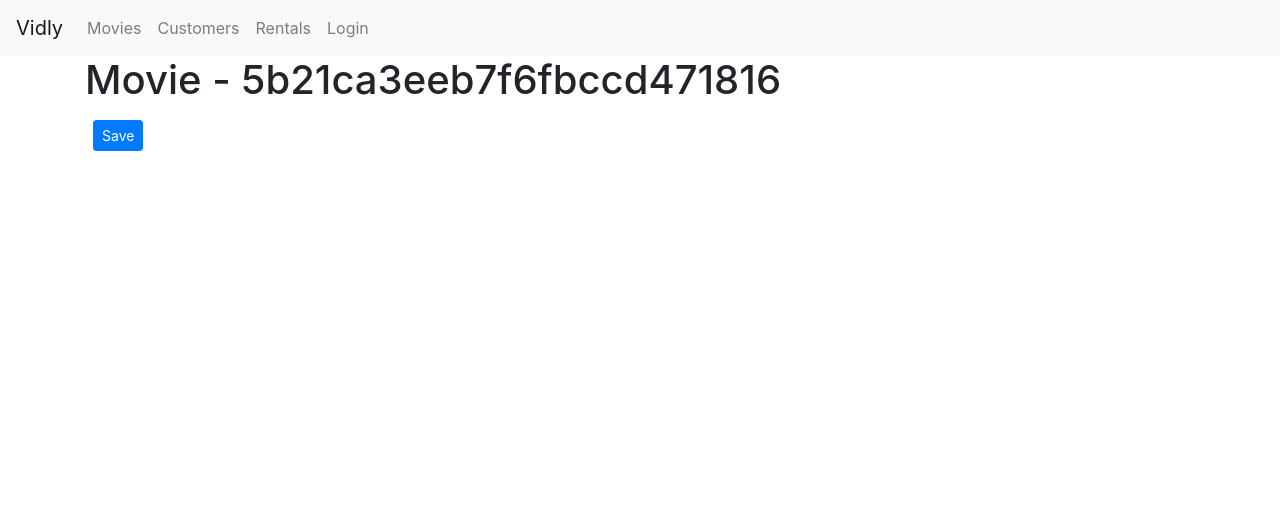
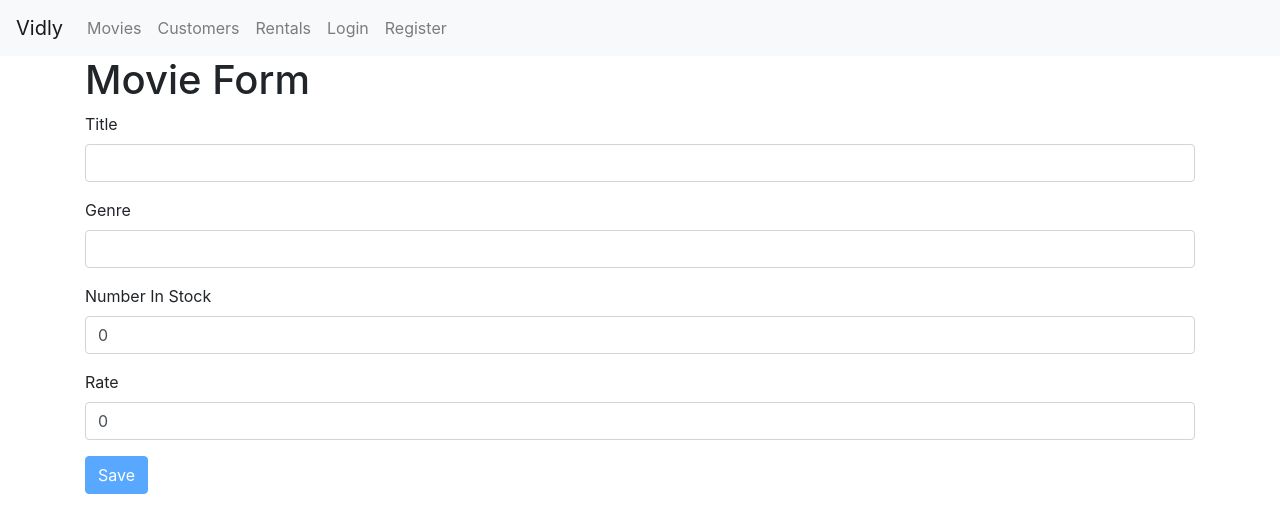
Before and after one commit to Fraser123456/VidlyReactAp, a React (Create React App) app in the folder vidly/: page /movie/5b21ca3eeb7f6fbccd471816 in a window 1280 px wide. Shown: the top 532 px of the page. Built offline with nearby package versions, Linux system fonts and the light colour scheme.

Commit message:
Started the implementation of the movie form

```diff
--- a/vidly/src/App.js
+++ b/vidly/src/App.js
@@ -1,4 +1,5 @@
 import React from 'react';
+import './App.css';
 import { Switch, Route, Redirect } from 'react-router-dom';
 import Movies from './component/movies';
 import NavBar from './component/navbar';
@@ -7,7 +8,7 @@ import Customers from './component/customers';
 import Rentals from './component/rentals';
 import Movie from './component/movie';
 import LoginForm from './component/loginForm';
-import './App.css';
+import RegisterForm from './component/registerFrom';
 
 function App() {
   return (
@@ -16,10 +17,12 @@ function App() {
       <main className="container">
         <Switch>
           <Route path="/login" component={LoginForm} />
+          <Route path="/register" component={RegisterForm} />
           <Route path="/customers" component={Customers} />
           <Route path="/rentals" component={Rentals} />
           <Route path="/not-found" component={NotFound} />
           <Route path="/movie/:Id" component={Movie} />
+          <Route path="/movies/new" component={Movie} />
           <Route path="/movies" component={Movies} />
           <Redirect from="/" exact to="/movies" />
           <Redirect to="/not-found" />
--- /dev/null
+++ b/vidly/src/component/common/form.jsx
@@ -0,0 +1,77 @@
+import React, { Component } from 'react';
+import Joi from 'joi-browser';
+import Input from './input';
+
+class Form extends Component {
+  state = {
+    data: {},
+    errors: {},
+  };
+
+  validate = () => {
+    const options = { abortEarly: false };
+    const { error } = Joi.validate(this.state.data, this.schema, options);
+
+    if (!error) return null;
+
+    const errors = {};
+
+    for (let item of error.details) errors[item.path[0]] = item.message;
+
+    return errors;
+  };
+
+  validateProperty = ({ name, value }) => {
+    const obj = { [name]: value };
+    const schema = { [name]: this.schema[name] };
+    const { error } = Joi.validate(obj, schema);
+    return error ? error.details[0].message : null;
+  };
+
+  handleSubmit = (e) => {
+    e.preventDefault();
+    const errors = this.validate();
+    this.setState({ errors: errors || {} });
+    if (errors) return;
+
+    this.doSubmit();
+  };
+
+  handleChange = ({ currentTarget: input }) => {
+    const errors = { ...this.state.errros };
+    const errorMessage = this.validateProperty(input);
+    if (errorMessage) errors[input.name] = errorMessage;
+    else delete errors[input.name];
+
+    const data = { ...this.state.data };
+    data[input.name] = input.value;
+
+    this.setState({ data, errors });
+  };
+
+  renderButton = (label) => {
+    return (
+      <button className="btn btn-primary" disabled={this.validate()}>
+        {label}
+      </button>
+    );
+  };
+
+  renderInput = (name, label, type = 'text') => {
+    const { data, errors } = this.state;
+    return (
+      <Input
+        type={type}
+        value={data[name]}
+        name={name}
+        lable={label}
+        onChange={this.handleChange}
+        error={errors[name]}
+      />
+    );
+  };
+
+  renderDropDown = () => {};
+}
+
+export default Form;
--- a/vidly/src/component/common/input.jsx
+++ b/vidly/src/component/common/input.jsx
@@ -1,17 +1,10 @@
-import React from "react";
+import React from 'react';
 
-const input = ({ name, lable, onChange, error, value }) => {
+const input = ({ name, lable, error, ...rest }) => {
   return (
     <div className="form-group">
       <label htmlFor={name}>{lable}</label>
-      <input
-        value={value}
-        onChange={onChange}
-        id={name}
-        name={name}
-        type="text"
-        className="form-control"
-      />
+      <input {...rest} id={name} name={name} className="form-control" />
       {error && <div className="alert alert-danger">{error}</div>}
     </div>
   );
--- a/vidly/src/component/loginForm.jsx
+++ b/vidly/src/component/loginForm.jsx
@@ -1,83 +1,31 @@
-import React, { Component } from "react";
-import Joi from "joi-browser";
-import Input from "./common/input";
+import React, { Component } from 'react';
+import Joi from 'joi-browser';
+import Form from './common/form';
 
-class LoginForm extends Component {
+class LoginForm extends Form {
   state = {
-    account: { username: "", password: "" },
+    data: { username: '', password: '' },
     errors: {},
   };
 
   schema = {
-    username: Joi.string().required().label("Username"),
-    password: Joi.string().required().label("Password"),
+    username: Joi.string().required().label('Username'),
+    password: Joi.string().required().label('Password'),
   };
 
-  validate = () => {
-    const options = { abortEarly: false };
-    const { error } = Joi.validate(this.state.account, this.schema, options);
-
-    if (!error) return null;
-
-    const errors = {};
-
-    for (let item of error.details) errors[item.path[0]] = item.message;
-
-    return errors;
-  };
-
-  handleSubmit = (e) => {
-    e.preventDefault();
-
-    const errors = this.validate();
-    this.setState({ errors: errors || {} });
-    if (errors) return;
-  };
-
-  validateProperty = ({ name, value }) => {
-    if (name === "username") {
-      if (value.trim() === "") return "Username is required";
-    }
-    if (name === "password") {
-      if (value.trim() === "") return "Password is required";
-    }
-  };
-
-  handleChange = ({ currentTarget: input }) => {
-    const errors = { ...this.state.errros };
-    const errorMessage = this.validateProperty(input);
-    if (errorMessage) errors[input.name] = errorMessage;
-    else delete errors[input.name];
-
-    const account = { ...this.state.account };
-    account[input.name] = input.value;
-
-    this.setState({ account, errors });
+  doSubmit = () => {
+    console.log('Submitted');
+    //Any other actions specific to this form
   };
 
   render() {
-    const { account, errors } = this.state;
-
     return (
       <div>
         <h1>Login</h1>
         <form onSubmit={this.handleSubmit}>
-          <Input
-            value={account.username}
-            name="username"
-            lable="Usename"
-            onChange={this.handleChange}
-            error={errors.username}
-          />
-          <Input
-            value={account.password}
-            name="password"
-            lable="Password"
-            onChange={this.handleChange}
-            error={errors.password}
-          />
-
-          <button className="btn btn-primary">Login</button>
+          {this.renderInput('username', 'Username')}
+          {this.renderInput('password', 'Password', 'password')}
+          {this.renderButton('Login')}
         </form>
       </div>
     );
--- a/vidly/src/component/movie.jsx
+++ b/vidly/src/component/movie.jsx
@@ -1,17 +1,54 @@
-import React, { Component } from "react";
+import React, { Component } from 'react';
+import Form from './common/form';
+import Joi from 'joi-browser';
 
-const Movie = ({ match, history }) => {
-  return (
-    <div>
-      <h1>Movie - {match.params.Id}</h1>
-      <button
-        className="btn btn-primary btn-sm m-2"
-        onClick={() => history.replace("/movies")}
-      >
-        Save
-      </button>
-    </div>
-  );
-};
+class Movie extends Form {
+  state = {
+    data: { title: '', genre: '', numberInStock: 0, rate: 0 },
+    errors: {},
+  };
+
+  schema = {
+    title: Joi.string().required().label('Title'),
+    genre: Joi.string().required().label('Genre'),
+    numberInStock: Joi.number()
+      .min(0)
+      .max(100)
+      .required()
+      .label('Number In Stock'),
+    rate: Joi.number().min(0).max(10).required().label('Rate'),
+  };
+
+  render() {
+    return (
+      <div>
+        <h1>Movie Form</h1>
+        <form onSubmit={this.handleSubmit}>
+          {this.renderInput('title', 'Title')}
+          {this.renderInput('genre', 'Genre', 'dropdown')}
+          {this.renderInput('numberInStock', 'Number In Stock', 'number')}
+          {this.renderInput('rate', 'Rate', 'number')}
+          {this.renderButton('Save')}
+        </form>
+      </div>
+    );
+  }
+}
 
 export default Movie;
+
+// const Movie = ({ match, history }) => {
+//   return (
+//     <div>
+//       <h1>Movie Form</h1>
+//       <form onSubmit={this.handleSubmit}>
+//         {this.renderInput('username', 'Username')}
+//         {this.renderInput('password', 'Password', 'password')}
+//         {this.renderInput('name', 'Name')}
+//         {this.renderButton('Save')}
+//       </form>
+//     </div>
+//   );
+// };
+
+// export default Movie;
--- a/vidly/src/component/movies.jsx
+++ b/vidly/src/component/movies.jsx
@@ -6,6 +6,7 @@ import { paginate } from '../utils/paginate';
 import ListGroup from './common/listGroup';
 import MoviesTable from './moviesTable';
 import _ from 'lodash';
+import { Link } from 'react-router-dom';
 
 class Movies extends Component {
   state = {
@@ -95,6 +96,9 @@ class Movies extends Component {
             />
           </div>
           <div className="col">
+            <Link to={'/movie/new'}>
+              <button className="btn btn-primary btn-lg">New Movie</button>
+            </Link>
             <p className="m-3">{this.getDisplayText(totalCount)}</p>
             <MoviesTable
               movies={movies}
--- a/vidly/src/component/navbar.jsx
+++ b/vidly/src/component/navbar.jsx
@@ -40,6 +40,11 @@ const NavBar = () => {
               Login
             </NavLink>
           </li>
+          <li className="nav-item">
+            <NavLink className="nav-link" to="/register">
+              Register
+            </NavLink>
+          </li>
         </ul>
       </div>
     </nav>
--- /dev/null
+++ b/vidly/src/component/registerFrom.jsx
@@ -0,0 +1,41 @@
+import React from 'react';
+import Form from './common/form';
+import Joi from 'joi-browser';
+
+class RegisterForm extends Form {
+  state = {
+    data: {
+      username: '',
+      password: '',
+      name: '',
+    },
+    errors: {},
+  };
+
+  schema = {
+    username: Joi.string().email().required().label('Username'),
+    password: Joi.string().min(5).required().label('Password'),
+    name: Joi.string().required().label('Name'),
+  };
+
+  doSubmit = () => {
+    //Call server
+    console.log('Registered');
+  };
+
+  render() {
+    return (
+      <div>
+        <h1>Register</h1>
+        <form onSubmit={this.handleSubmit}>
+          {this.renderInput('username', 'Username')}
+          {this.renderInput('password', 'Password', 'password')}
+          {this.renderInput('name', 'Name')}
+          {this.renderButton('Register')}
+        </form>
+      </div>
+    );
+  }
+}
+
+export default RegisterForm;
```
Also changed, not shown: vidly/src/component/common/dropdown.jsx (added, +7 -0 lines).
